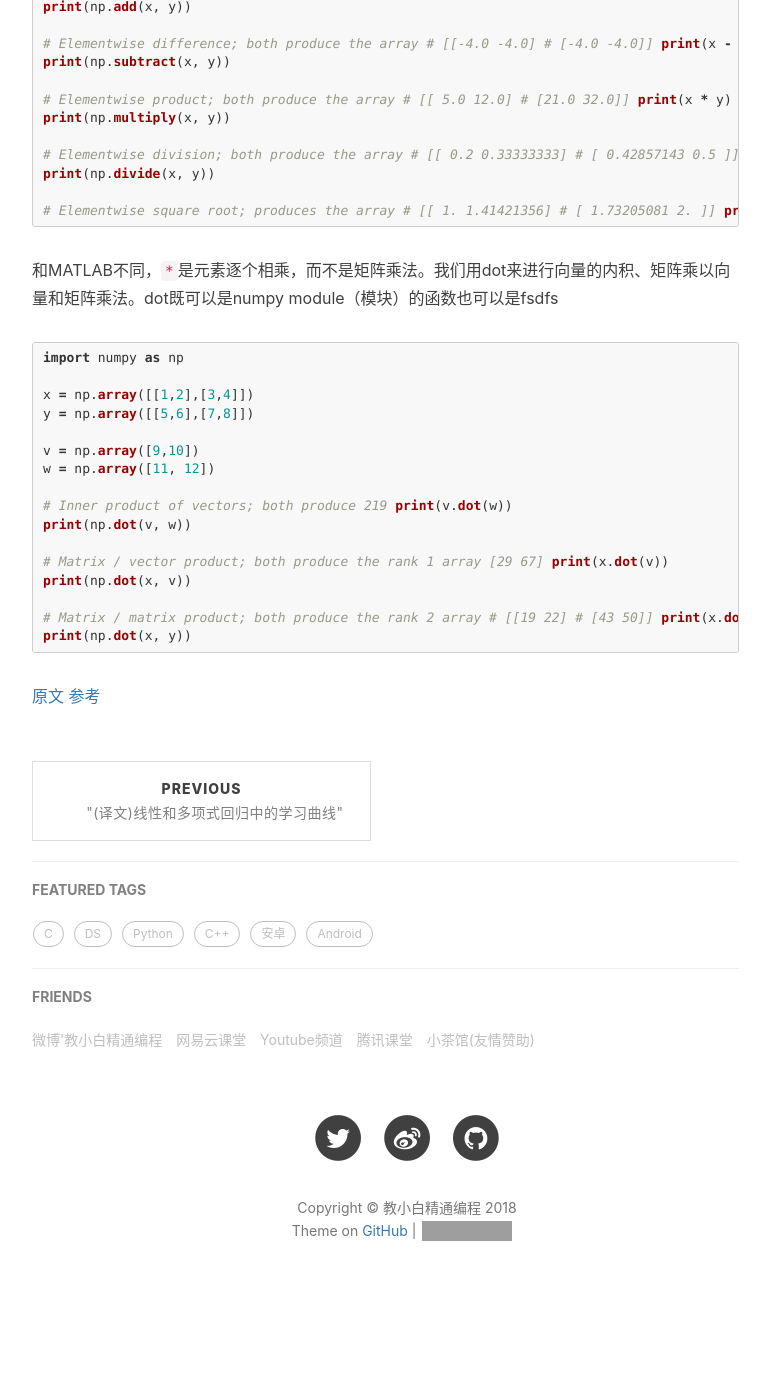
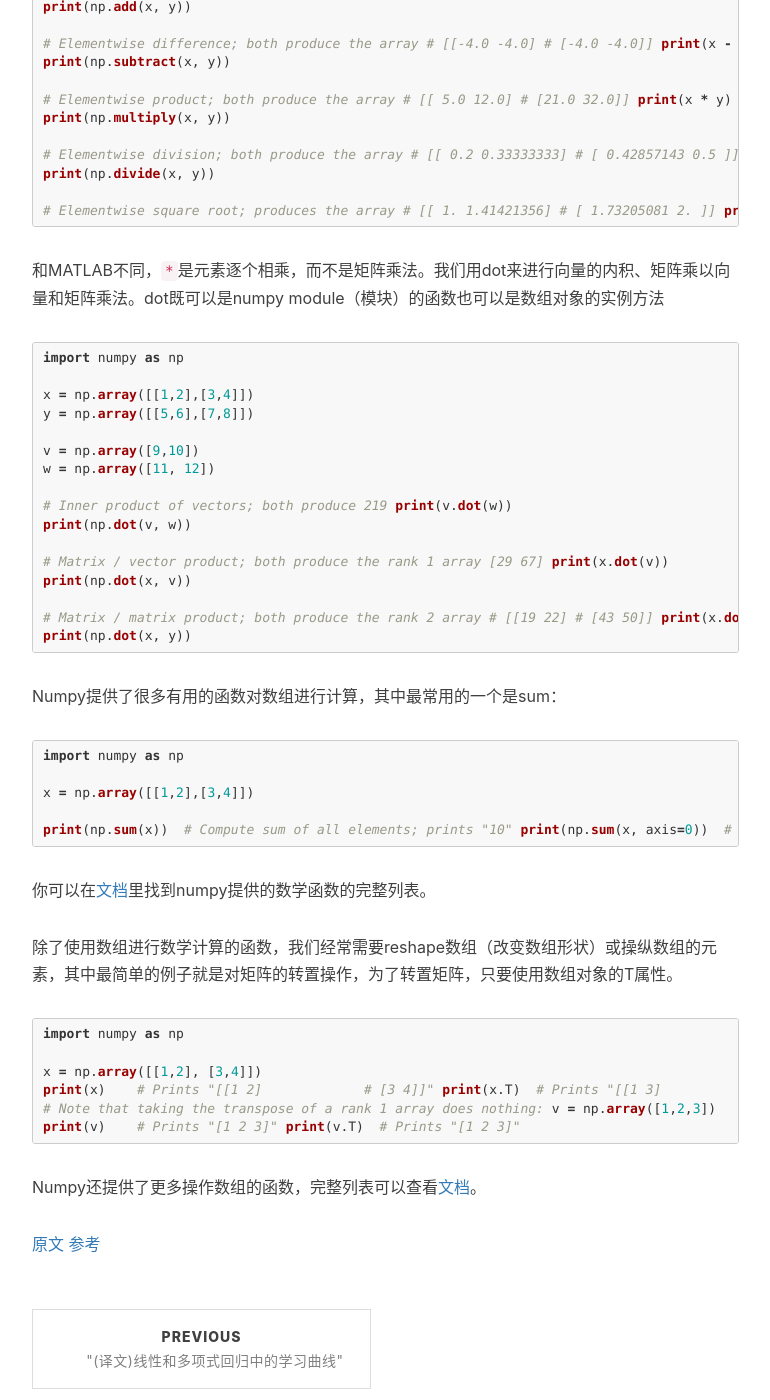
Before and after one commit to xuepro/xuepro.github.io, a Jekyll site: the page built from _posts/2018-05-09-Python Numpy Tutorial.md, in a window 1280 px wide and 1400 px high, scrolled down 10516 px. Shown: the whole window, without its empty margins (233-1003 px from the left). Built offline with Jekyll 4.4.1, drawn with Linux system fonts in a browser that asks for light colours; nearby versions of some CDN libraries; our own code applies the rules of GitHub Pages for plain Markdown files; comment, search, counter and statistics services are not loaded; before the commit the page ends 11851 px from its top, so only the background shows below that; grey boxes are pictures that could not be loaded.

Commit message:
Update 2018-05-09-Python Numpy Tutorial.md

````diff
--- a/_posts/2018-05-09-Python Numpy Tutorial.md
+++ b/_posts/2018-05-09-Python Numpy Tutorial.md
@@ -600,7 +600,7 @@ print(np.divide(x, y))
 #  [ 1.73205081  2.        ]]
 print(np.sqrt(x))
 ```
-和MATLAB不同，```*```是元素逐个相乘，而不是矩阵乘法。我们用dot来进行向量的内积、矩阵乘以向量和矩阵乘法。dot既可以是numpy module（模块）的函数也可以是fsdfs
+和MATLAB不同，```*```是元素逐个相乘，而不是矩阵乘法。我们用dot来进行向量的内积、矩阵乘以向量和矩阵乘法。dot既可以是numpy module（模块）的函数也可以是数组对象的实例方法
 ```python
 import numpy as np
 
@@ -624,6 +624,37 @@ print(np.dot(x, v))
 print(x.dot(y))
 print(np.dot(x, y))
 ```
+Numpy提供了很多有用的函数对数组进行计算，其中最常用的一个是sum：
+```python
+import numpy as np
+
+x = np.array([[1,2],[3,4]])
+
+print(np.sum(x))  # Compute sum of all elements; prints "10"
+print(np.sum(x, axis=0))  # Compute sum of each column; prints "[4 6]"
+print(np.sum(x, axis=1))  # Compute sum of each row; prints "[3 7]"
+```
+你可以在[文档](http://docs.scipy.org/doc/numpy/reference/routines.math.html)里找到numpy提供的数学函数的完整列表。
+
+除了使用数组进行数学计算的函数，我们经常需要reshape数组（改变数组形状）或操纵数组的元素，其中最简单的例子就是对矩阵的转置操作，为了转置矩阵，只要使用数组对象的T属性。
+```python
+import numpy as np
+
+x = np.array([[1,2], [3,4]])
+print(x)    # Prints "[[1 2]
+            #          [3 4]]"
+print(x.T)  # Prints "[[1 3]
+            #          [2 4]]"
+
+# Note that taking the transpose of a rank 1 array does nothing:
+v = np.array([1,2,3])
+print(v)    # Prints "[1 2 3]"
+print(v.T)  # Prints "[1 2 3]"
+```
+
+Numpy还提供了更多操作数组的函数，完整列表可以查看[文档](http://docs.scipy.org/doc/numpy/reference/routines.array-manipulation.html)。
+
+
 
 [原文](https://cs231n.github.io/python-numpy-tutorial/)
 [参考](https://zhuanlan.zhihu.com/p/20878530)
````
